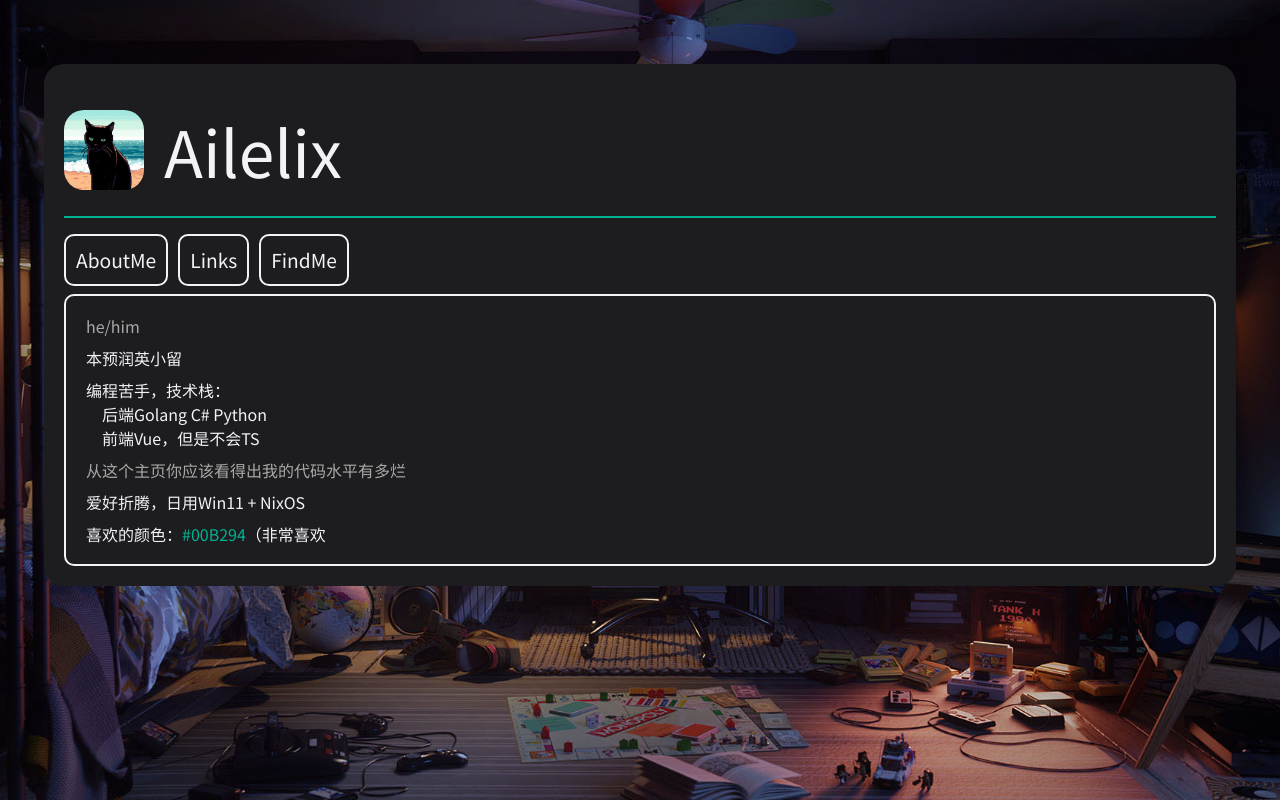
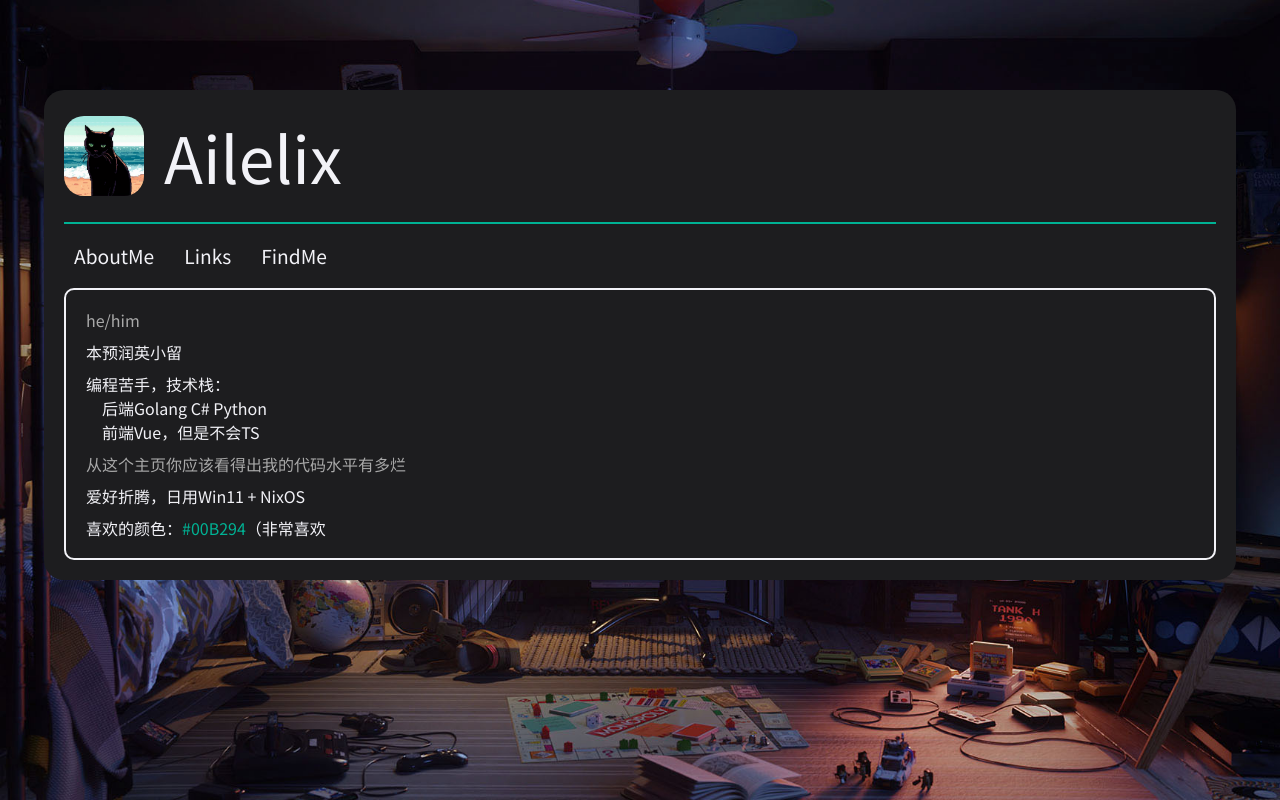
Before and after one commit to ailelix/ailelix, a Vue app: page / in a window 1280 px wide. Built offline with nearby package versions, Linux system fonts and the light colour scheme.

Commit message:
Polish Appearance

```diff
--- a/src/App.vue
+++ b/src/App.vue
@@ -45,11 +45,11 @@ const currentTab = ref('AboutMe');
   display: flex;
   flex-direction: column;
 
-  padding: min(20px, 2vw);
+  padding: 20px min(20px, 2vw) 20px min(20px, 2vw);
 
   border-radius: 20px;
 
-  margin: 5vw auto auto auto;
+  margin: 7vw auto auto auto;
 
   width: 90vw;
   max-width: 1200px;
@@ -63,8 +63,7 @@ const currentTab = ref('AboutMe');
 
   padding-bottom: 20px;
   border-bottom: #00B294 solid 2px;
-  margin-top: 20px;
-  margin-bottom: 2vh;
+  margin-bottom: 1vh;
 }
 img {
   border-radius: 20px;
@@ -80,8 +79,7 @@ span {
 .tab-selection {
   padding: 10px;
 
-  border: #f2f2f7 solid 2px;
-  border-radius: 10px;
+  border: none;
 
   margin-right: 10px;
 
```
